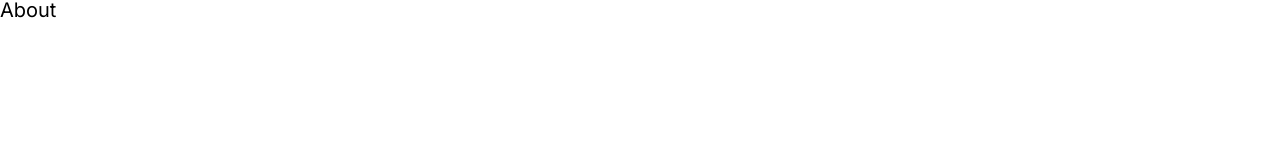
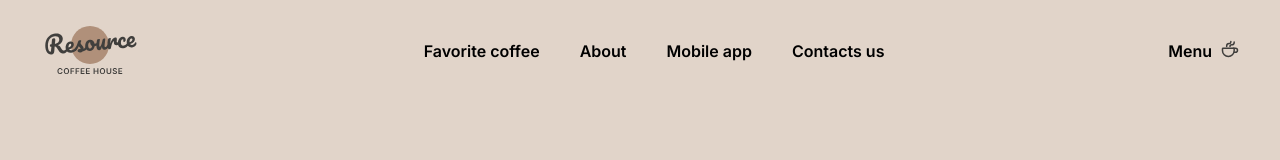
Before and after one commit to Matuxa1503/rsSchool-st1-2024, a plain HTML site: page coffee-house/index.html in a window 1280 px wide. Drawn offline with nearby package versions, Linux system fonts and the light colour scheme; files that its build step writes are made by us from their sources.

Commit message:
feat: added header block in home page

```diff
--- a/coffee-house/index.html
+++ b/coffee-house/index.html
@@ -7,7 +7,33 @@
 	<link href="https://fonts.googleapis.com/css?family=Inter:regular,600&display=swap" rel="stylesheet">
 	<title>Coffee-House</title>
 </head>
+
 <body>
-	<p>About</p>
+	<div class="wrapper">
+		<header class="header">
+			<div class="header__wrapper">
+				<div class="header__logo">
+					<img src="src/img/header/logo.svg" alt="">
+				</div>
+				<nav class="nav">
+					<ul class="nav__list">
+						<li class="nav__item">Favorite coffee</li>
+						<li class="nav__item">About</li>
+						<li class="nav__item">Mobile app</li>
+						<li class="nav__item">Contacts us</li>
+					</ul>
+				</nav>
+				<a class="header__btn-container">
+					<p>Menu</p>
+					<svg class="btn__coffee" xmlns="http://www.w3.org/2000/svg" width="20" height="20" viewBox="0 0 20 20" fill="none">
+						<path d="M14.167 9.76667V11.6667C14.167 14.8883 11.5553 17.5 8.33366 17.5C5.112 17.5 2.50033 14.8883 2.50033 11.6667V9.76667C2.50033 9.4353 2.76896 9.16667 3.10033 9.16667H13.567C13.8984 9.16667 14.167 9.4353 14.167 9.76667Z" stroke="#403F3D" stroke-width="1.5" stroke-linecap="round" stroke-linejoin="round"/>
+						<path d="M10.0003 7.50008C10.0003 6.66675 10.5956 5.83341 11.786 5.83341V5.83341C13.101 5.83341 14.167 4.76743 14.167 3.45246V2.91675" stroke="#403F3D" stroke-width="1.5" stroke-linecap="round" stroke-linejoin="round"/>
+						<path d="M6.66634 7.5V7.08333C6.66634 5.70262 7.78563 4.58333 9.16634 4.58333V4.58333C10.0868 4.58333 10.833 3.83714 10.833 2.91667V2.5" stroke="#403F3D" stroke-width="1.5" stroke-linecap="round" stroke-linejoin="round"/>
+						<path d="M13.333 9.16675H15.4163C16.5669 9.16675 17.4997 10.0995 17.4997 11.2501C17.4997 12.4007 16.5669 13.3334 15.4163 13.3334H14.1663" stroke="#403F3D" stroke-width="1.5" stroke-linecap="round" stroke-linejoin="round"/>
+					</svg>
+				</a>
+			</div>
+		</header>
+	</div> <!-- /wrapper -->
 </body>
 </html>
--- a/coffee-house/src/scss/abstracts/_variables.scss
+++ b/coffee-house/src/scss/abstracts/_variables.scss
@@ -0,0 +1,53 @@
+$text-darkColor: #403F3D;
+$text-lightColor: #E1D4C9;
+$text-accentColor: #B0907A;
+
+$border-darkColor: #665F55;
+$border-lightColor: #C1B6AD;
+
+//* Desktop and Tablet heading*//
+%heading-1 {
+	font-size: 72px;
+	font-weight: 600;
+	line-height: 105%;
+}
+
+%heading-2 {
+	font-size: 60px;
+	font-weight: 600;
+	line-height: 125%;
+}
+
+%heading-3 {
+	font-size: 24px;
+	font-weight: 600;
+	line-height: 125%;
+}
+
+%body-textMedium {
+	font-size: 16px;
+	font-weight: 400;
+	line-height: 150%;
+}
+
+%body-textCaption {
+	font-size: 10px;
+	font-weight: 600;
+	line-height: 140%;
+}
+
+%link-button-style {
+	font-size: 16px;
+	font-weight: 600;
+	line-height: 150%;
+}
+
+%burger-link-style {
+	font-size: 32px;
+	font-weight: 600;
+	line-height: 125%;
+}
+
+@function rem($value) {
+	@return $value / 16px;
+}
--- a/coffee-house/src/scss/base/_reset.scss
+++ b/coffee-house/src/scss/base/_reset.scss
@@ -1,5 +1,5 @@
-html{font-size: 20px;scroll-behavior: smooth;}
-body{font-family: 'Inter', sans-serif;line-height: 1;}
+html{font-size: 16px;scroll-behavior: smooth; background-color: #E1D4C9;}
+body{font-family: "Inter", sans-serif;line-height: 1;}
 *{padding: 0; margin: 0; border: 0;}
 *,*:before,*:after{-moz-box-sizing: border-box;-webkit-box-sizing: border-box;box-sizing: border-box;}
 input,button,textarea{font-family: inherit;}
@@ -8,3 +8,9 @@ ul li{list-style: none;}
 h1,h2,h3,h4,h5,h6{font-size:inherit;}
 a,a:visited{text-decoration: none;color:inherit}
 p{width: auto}
+
+.wrapper {
+	max-width: 1440px;
+	margin: 0 auto;
+	padding: 0 40px;
+}
--- a/coffee-house/src/scss/layout/_header.scss
+++ b/coffee-house/src/scss/layout/_header.scss
@@ -0,0 +1,78 @@
+.header {
+	padding: 20px 0;
+
+&__wrapper {
+		display: flex;
+		justify-content: space-between;
+		align-items: center;
+	}
+}
+
+.nav {
+	&__list {
+		display: flex;
+	}
+
+	&__item {
+		@extend %link-button-style;
+		position: relative;
+		margin-right: 40px;
+		cursor: pointer;
+
+		&:last-child {
+			margin-right: 0;
+		}
+
+		&:after {
+			content: "";
+			position: absolute;
+			display: block;
+			width: 0;
+			height: 2px;
+			margin-top: 3px;
+			left: 50%;
+			background-color: $text-darkColor;
+			transform: translateX(-50%);
+			transition: all 0.7s ease;
+			opacity: 0;
+		}
+
+		&:hover::after {
+			width: 100%;
+			opacity: 1;
+		}
+	}
+}
+
+.header__btn-container {
+	display: flex;
+	align-items: center;
+	position: relative;
+	cursor: pointer;
+	@extend %link-button-style;
+
+	&:after {
+		content: "";
+		position: absolute;
+		display: block;
+		width: 0;
+		height: 2px;
+		margin-top: 32px;
+		left: 50%;
+		background-color: $text-darkColor;
+		transform: translateX(-50%);
+		transition: all 0.7s ease;
+		opacity: 0;
+	}
+
+	&:hover::after {
+		width: 100%;
+		opacity: 1;
+	}
+}
+
+.btn__coffee {
+	position: relative;
+	margin-left: 8px;
+	top: -2px;
+}
```
Also changed, not shown: coffee-house/src/img/header/logo.svg (added).
